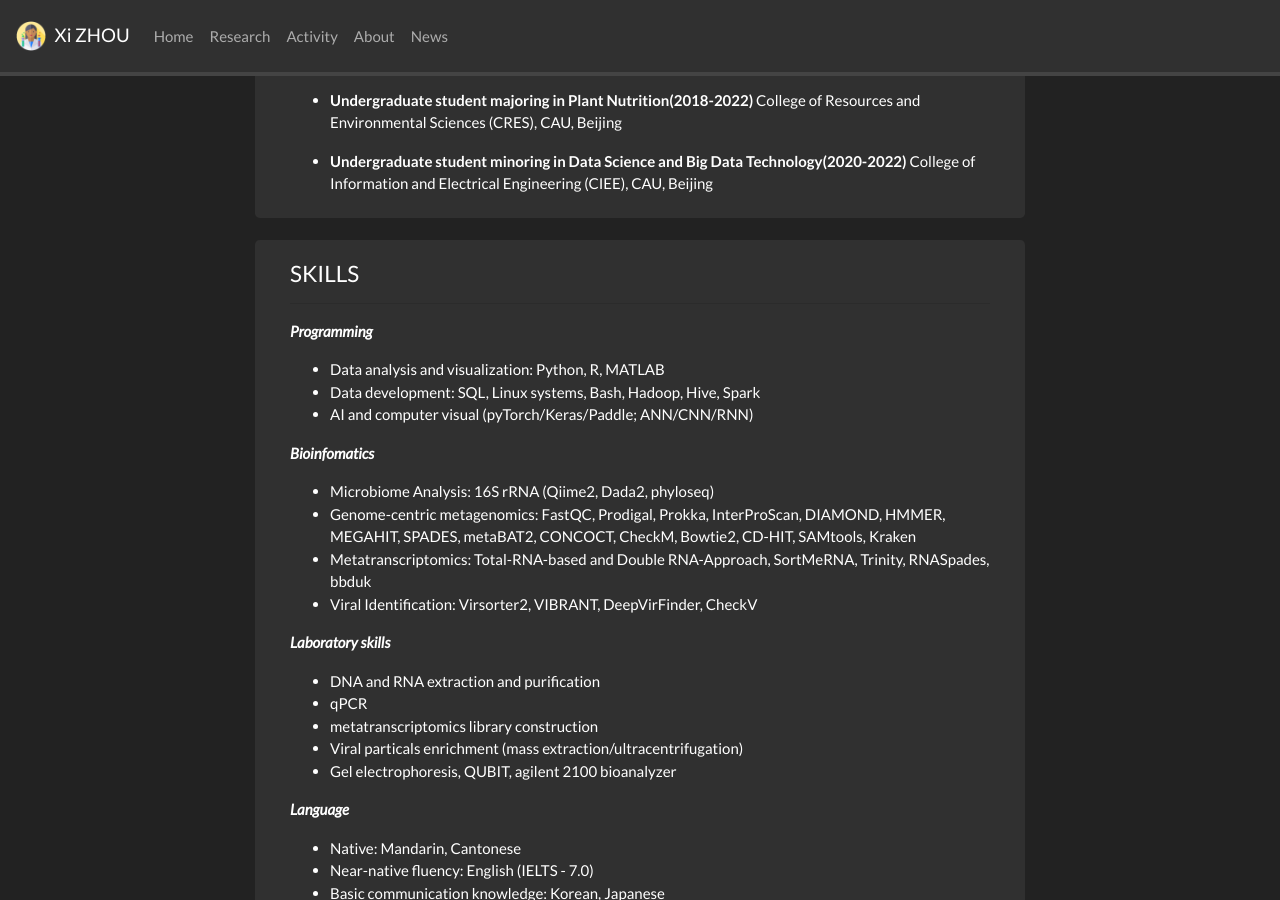
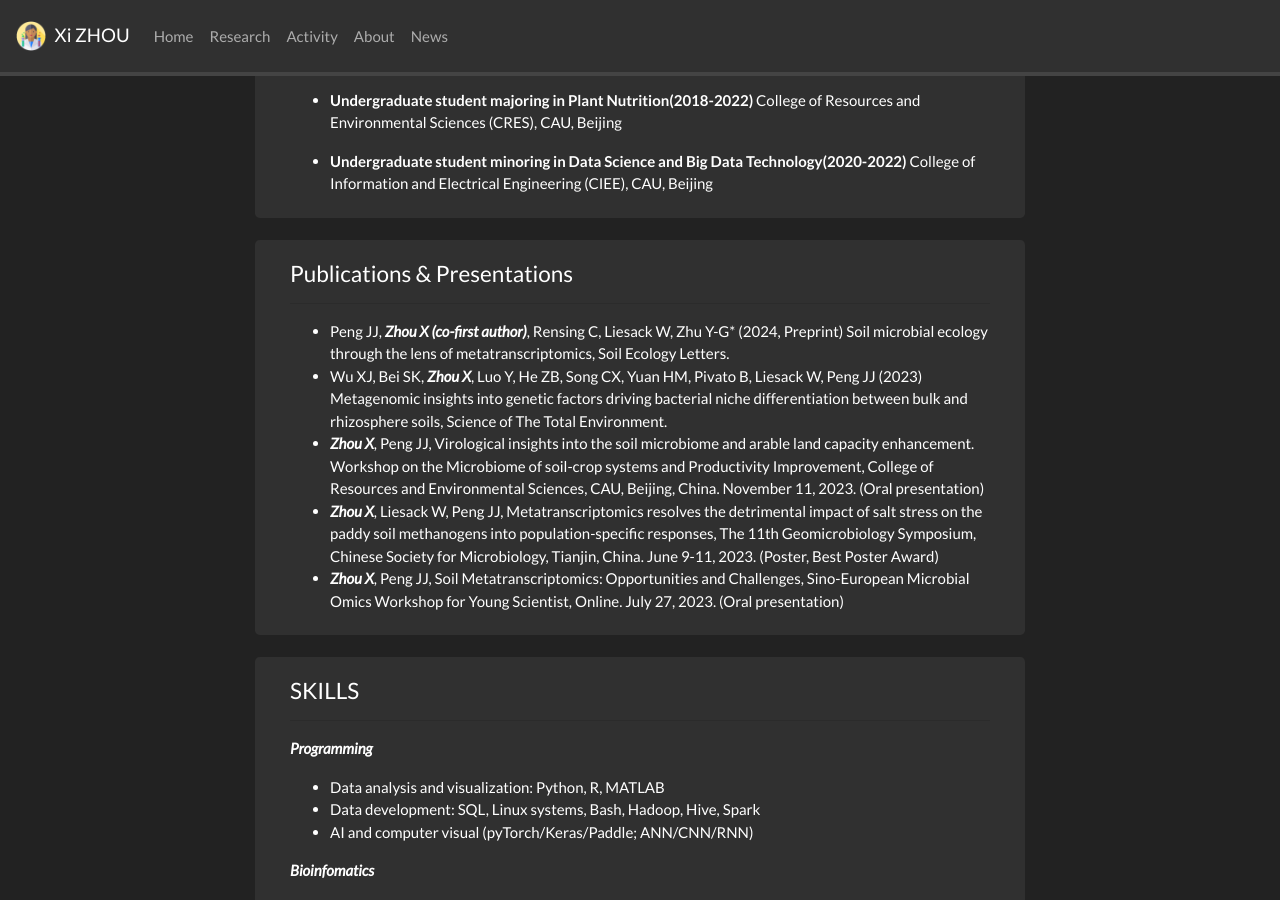
Before and after one commit to x1zh0u/x1zh0u.github.io, a Jekyll site: the page built from _pages/about.md, in a window 1280 px wide and 900 px high, scrolled down 564 px. Built offline with Jekyll 4.4.1, drawn with Linux system fonts in a browser that asks for light colours; nearby versions of some CDN libraries; a style sheet for code colours, icons or effects is not loaded.

Commit message:
about.md

```diff
--- a/_pages/about.md
+++ b/_pages/about.md
@@ -63,6 +63,23 @@ China Agricultural University<br>
 
 <div class="jumbotron">
 <div class="col-md-12 col-sm-12">
+
+#### Publications & Presentations
+
+------
+
+- Peng JJ, ***Zhou X (co-first author)***, Rensing C, Liesack W, Zhu Y-G* (2024, Preprint) Soil microbial ecology through the lens of metatranscriptomics, Soil Ecology Letters.
+- Wu XJ, Bei SK, ***Zhou X***, Luo Y, He ZB, Song CX, Yuan HM, Pivato B, Liesack W, Peng JJ (2023) Metagenomic insights into genetic factors driving bacterial niche differentiation between bulk and rhizosphere soils, Science of The Total Environment.
+- ***Zhou X***, Peng JJ, Virological insights into the soil microbiome and arable land capacity enhancement. Workshop on the Microbiome of soil-crop systems and Productivity Improvement, College of Resources and Environmental Sciences, CAU, Beijing, China. November 11, 2023. (Oral presentation)
+- ***Zhou X***, Liesack W, Peng JJ, Metatranscriptomics resolves the detrimental impact of salt stress on the paddy soil methanogens into population-specific responses, The 11th Geomicrobiology Symposium, Chinese Society for Microbiology, Tianjin, China. June 9-11, 2023. (Poster, Best Poster Award)
+- ***Zhou X***, Peng JJ, Soil Metatranscriptomics: Opportunities and Challenges, Sino-European Microbial Omics Workshop for Young Scientist, Online. July 27, 2023. (Oral presentation)
+
+</div>
+</div>
+
+<div class="jumbotron">
+<div class="col-md-12 col-sm-12">
+
 #### SKILLS
 
 ------
```
